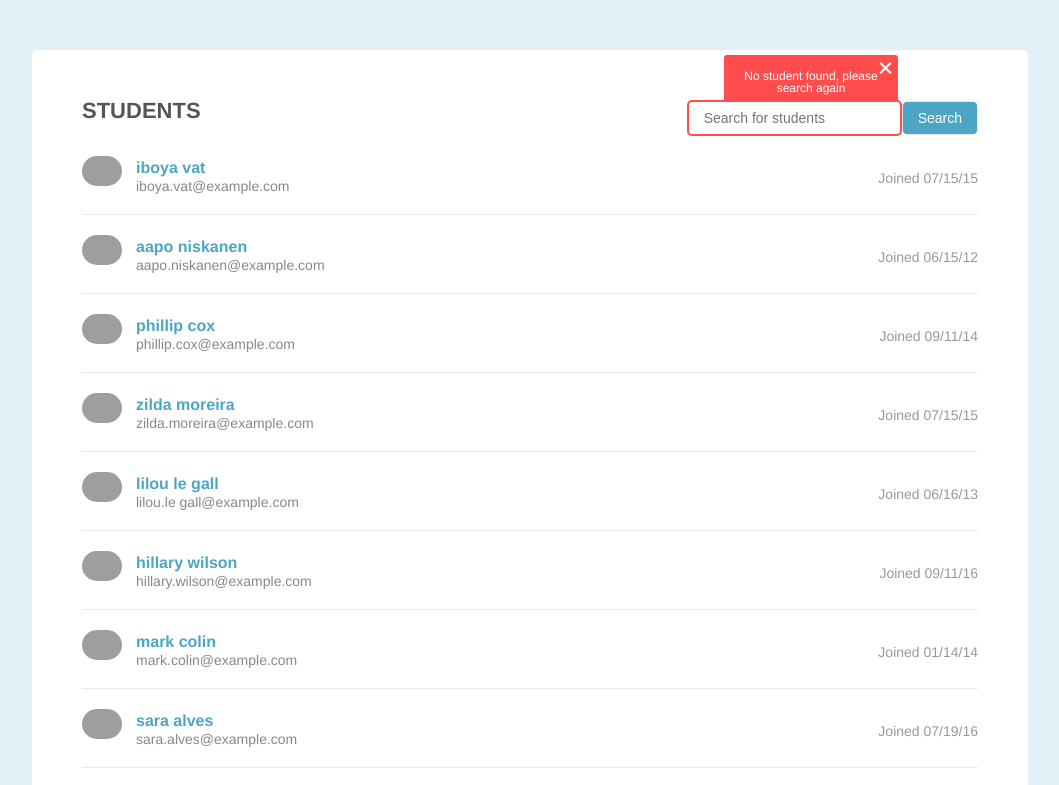
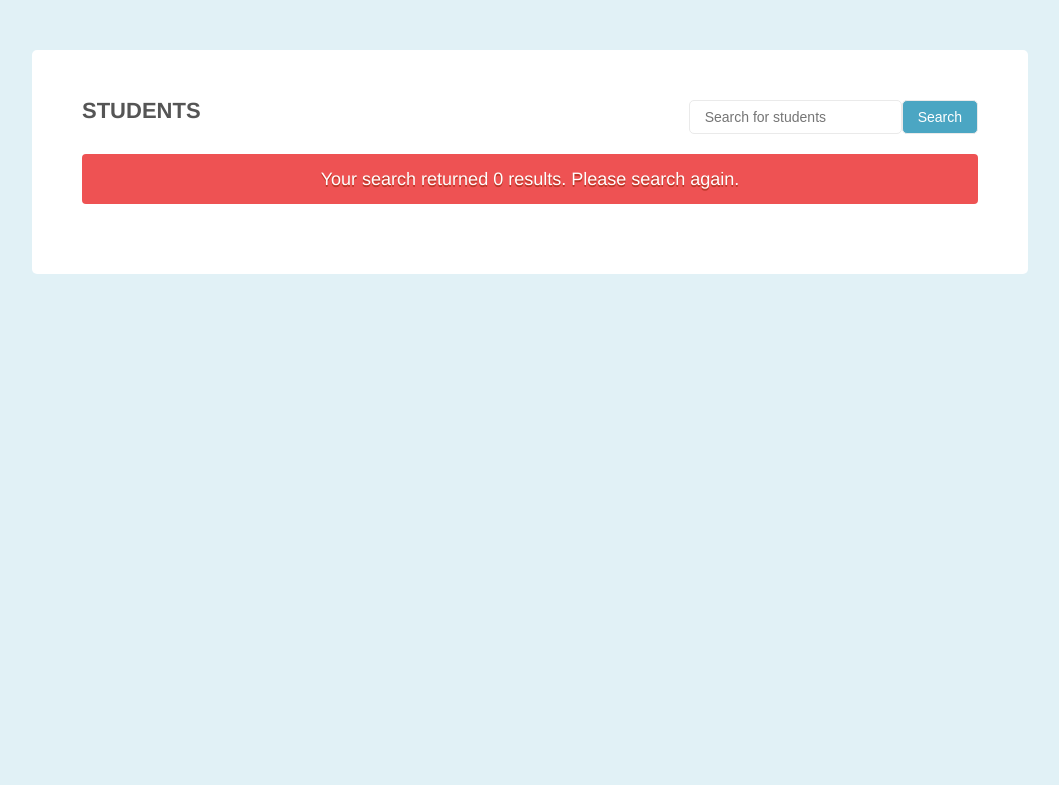
Before and after one commit to f0lson/paginationFilter, a plain HTML site: page index.html in a window 1280 px wide. Both pictures are taken after typing "Sample" into the empty fields and a click on the button "Search". Shown: the top 785 px of the page, without its empty margins (110-1169 px from the left). Drawn offline with nearby package versions, Linux system fonts and the light colour scheme; grey boxes are pictures that could not be loaded.

Commit message:
Finalized Search Functionality
Search function now executes correctly. Error message and all.

```diff
--- a/css/design.css
+++ b/css/design.css
@@ -39,43 +39,24 @@ body {
     z-index: 100;
 }
 
-.page-header .alert {
+.error {
     display: flex;
+    flex-direction: column;
+    height: 50px;
+    justify-content: center;
     text-align: center;
     flex-wrap: wrap;
-    padding: 15px 12px 10px;
-    background: rgba(255, 0, 0, .7);
-    color: #fff;
-    border-radius: 3px;
-    position: absolute;
-    opacity: 0;
-    top: -45px;
-    right: 80px;
-    width: 150px;
-    transition: 250ms all ease;
-    z-index: 90;
-    font-size: 12px;
+    align-items: center;
+    padding: 10px;
+    margin-bottom: 20px;
+    background: #ee5253;
+    border-radius: 4px;
 }
 
-.page-header .alert .close::before,
-.page-header .alert .close::after {
-    content: '';
-    display: block;
-    width: 15px;
-    height: 2px;
-    background: #fff;
-    position: absolute;
-    top: 12px;
-    right: 5px;
-    cursor: pointer
-}
-
-.page-header .alert .close::before {
-    transform: rotate(45deg);
-}
-
-.page-header .alert .close::after {
-    transform: rotate(135deg);
+.error-msg {
+    font-size: 14px;
+    color: #fff;
+    line-height: 24px;
 }
 
 .page-header .student-search button {
@@ -159,3 +140,15 @@ body {
     background-color: #4ba6c3;
     color: #fff;
 }
+
+@media screen and ( min-width: 600px ) {
+    .error {
+        height: 30px;
+    }
+    .error-msg {
+        font-size: 18px;
+        text-shadow: 0px 1px 0 #c0392b,
+                     0px 2px 0 #c0392b;
+        display: inline;
+    }
+}
--- a/js/app.js
+++ b/js/app.js
@@ -1,6 +1,7 @@
-const pageHeader = document.querySelector('.page-header');
+const page = document.querySelector(`.page`)
+const pageHeader = document.querySelector(`.page-header`);
 const studentsList = document.querySelector
-const students = document.querySelectorAll('li.student-item');
+const students = document.querySelectorAll(`li.student-item`);
 
 const createElement = ( name, prop1, value1, prop2, value2 ) => {
     let element = document.createElement(name);
@@ -14,10 +15,11 @@ const createElement = ( name, prop1, value1, prop2, value2 ) => {
 const hideStudents = ( collection ) => {
     // b. iterate thru data
     for ( let i = 0; i < collection.length; i++ ) {
-        // c. set every student's display value to none
-        collection[i].style.display = 'none';
+        // c. set every student`s display value to none
+        collection[i].style.display = `none`;
     }
 }
+
 
 /*=============================
     Show Page Function
@@ -29,80 +31,73 @@ const showPage = ( pageNumber, studentList ) => {
     // Then loop through all students in our student list argument
     for (let i = 0; i < studentList.length; i++) {
         // first hide all students on the page
-        studentList[i].style.display = 'none';
+        studentList[i].style.display = `none`;
         // if student should be on this page number:
         // ie.) if pageNumber = 1 then indices 0-9 (students 1-10) will be displayed
         //      if pageNumber = 2 then indices 10-19 (students 11-20) will be displayed, etc...
         if ((pageNumber * studentsPerPage) - studentsPerPage <= i && i < (pageNumber * studentsPerPage)) {
             // show the student
-            studentList[i].style.display = 'block';
+            studentList[i].style.display = `block`;
         }
     }
 }
 
-const removeActiveClass = ( a ) => {
-    let li = a.parentNode;
-    let ul = li.parentNode;
-    let anchors = ul.querySelectorAll('a');
-    for (let i = 0; i < anchors.length; i++) {
-        anchors[i].className = '';
-    }
-}
+
+/*====================================
+    Append Page Links Functionality
+====================================*/
 
 // function to add the active class to the first page link after showPage() is called
 const addActiveClass = () => {
     // a. select and store ul
-    const uList = document.querySelector('.pagination ul');
+    const uList = document.querySelector(`.pagination ul`);
     // b. select and store the first <a> of uList
-    const anchor = uList.querySelectorAll('a')[0];
+    const anchor = uList.querySelectorAll(`a`)[0];
     // c. set class name to active
-    anchor.className = 'active';
+    anchor.className = `active`;
 }
 
-// function to remove pagination links
-const removePageLinks = () => {
-    // a. select and store pagination div
-    let paginationLinks = document.querySelector('.pagination');
-    // b. traverse to paginationLinks parent node
-    let parent = paginationLinks.parentNode;
-    // c. remove .pagination div from page
-    parent.removeChild(paginationLinks);
+// function remove the active class on all page links
+const removeActiveClass = ( a ) => {
+    let li = a.parentNode;
+    let ul = li.parentNode;
+    let anchors = ul.querySelectorAll(`a`);
+    for (let i = 0; i < anchors.length; i++) {
+        anchors[i].className = ``;
+    }
 }
 
-/*=============================
-    Append Page Links Function
-=============================*/
-
+// function to create and append the page links
 const appendPageLinks = ( studentList ) => {
     // determine how many pages for this student list
     let totalPages = Math.ceil(studentList.length / 10);
     // create a page link section
     // selecting the page div
-    const page = document.querySelector('.page');
+    const page = document.querySelector(`.page`);
     // creating the pagination div
-    const paginationDiv = document.createElement('div');
+    const paginationDiv = document.createElement(`div`);
     // adding the pagination class to the pagination div
-    paginationDiv.className = 'pagination';
+    paginationDiv.className = `pagination`;
     // creating the pagination ul
-    const paginationUl = document.createElement('ul');
+    const paginationUl = document.createElement(`ul`);
     // “for” every page
     for ( let i = 1; i <= totalPages; i++ ) {
         // storing the index in pageNumber
         let pageNumber = i;
         // creating the pagination li
-        let paginationLi = document.createElement('li');
+        let paginationLi = document.createElement(`li`);
         // creating the pagination a
-        let paginationLink = document.createElement('a');
+        let paginationLink = document.createElement(`a`);
         paginationLink.textContent = pageNumber;
         // define what happens when you click a link
-        paginationLink.addEventListener('click', (e) => {
+        paginationLink.addEventListener(`click`, (e) => {
             let clickedLink = e.target;
             let numberOfPage = parseInt(clickedLink.textContent);
             removeActiveClass(clickedLink);
             // Use the showPage function to display the page for the link clicked
             showPage(numberOfPage, studentList);
             // mark that link as “active”
-            clickedLink.className = 'active';
+            clickedLink.className = `active`;
         });
         // append the link to the li
         paginationLi.appendChild(paginationLink);
@@ -115,14 +110,30 @@ const appendPageLinks = ( studentList ) => {
     page.appendChild(paginationDiv);
 }
 
+// function to remove pagination links
+const removePageLinks = () => {
+    // a. select and store pagination div
+    let paginationLinks = document.querySelector(`.pagination`);
+    let errorMsg = document.querySelector(`.error`);
+    if ( paginationLinks ) {
+        // b. traverse to paginationLinks parent node
+        let parent = paginationLinks.parentNode;
+        // c. remove .pagination div from page
+        parent.removeChild(paginationLinks);
+    } else if ( errorMsg ) {
+        page.removeChild(errorMsg);
+    } else {
+        console.log(`no links here!`);
+    }
+}
 
 /*=============================
     Search Functionality
 =============================*/
 
-const searchDiv = createElement('div', 'className', 'student-search', '', '');
-const searchInput = createElement('input', 'type',  'text', 'placeholder', 'Search for students');
-const searchBtn = createElement('button', 'type', 'submit', 'textContent', 'Search');
+const searchDiv = createElement(`div`, `className`, `student-search`, `, `);
+const searchInput = createElement(`input`, `type`,  `text`, `placeholder`, `Search for students`);
+const searchBtn = createElement(`button`, `type`, `submit`, `textContent`, `Search`);
 
 searchDiv.append(searchInput);
 searchDiv.append(searchBtn);
@@ -131,7 +142,7 @@ pageHeader.append(searchDiv);
 const searchList = () => {
     // Obtain the value of the search input
     let userSearch = searchInput.value;
-    console.log(userSearch);
+    console.log(`The user searched for: ${userSearch}`);
     // remove the previous page link section
     hideStudents(students);
     // hide the pagination links
@@ -140,12 +151,12 @@ const searchList = () => {
     let matchedStudents = [];
     // Loop over the student list, and for each student…
     for ( let i = 0; i < students.length; i++ ) {
-        // ...obtain the student's name…
-        let studentName = students[i].querySelector('h3').textContent;
+        // ...obtain the student`s name…
+        let studentName = students[i].querySelector(`h3`).textContent;
         // ...and the student’s email…
-        let studentEmail = students[i].querySelector('span.email').textContent;
+        let studentEmail = students[i].querySelector(`span.email`).textContent;
 
-        // if the student name/email includes any of the characters in the user's search
+        // if the student name/email includes any of the characters in the user`s search
         if ( studentName.includes(userSearch.toLowerCase()) || studentEmail.includes(userSearch.toLowerCase()) ) {
             // store the value of that student into the local student variable
             let student = students[i];
@@ -153,37 +164,32 @@ const searchList = () => {
             matchedStudents.push(student);
         }
     }
-    // log out length of matchedStudents
-    console.log(matchedStudents.length);
-    if ( matchedStudents.length <= 0 || userSearch === '') {
-        // creating the alert element
-        let alert = createElement('div', 'className', 'alert', 'textContent', 'No student found, please search again');
-        // creating the close x
-        let close = createElement('div', 'className', 'close', 'textContent', '');
-        // appending the close x to the alert div
-        alert.appendChild(close);
-        // adding click handler to the close x
-        alert.addEventListener('click', ( e ) => {
-            if ( e.target.className === 'close' ) {
-                alert.style.display = 'none';
-                searchInput.style.border = 'solid 1px #eaeaea';
-            }
-        });
-        searchInput.style.border = 'solid 2px rgba(255, 0, 0, .7)';
-        alert.style.opacity = 1;
-        pageHeader.appendChild(alert);
-        showPage(1, students);
-        appendPageLinks(students);
+
+    console.log( `${matchedStudents.length} students matched the search term.`);
+
+
+    if ( matchedStudents.length <= 0 || userSearch === ``) {
+        // if no results:
+        // create error div
+        const errorDiv = createElement(`div`, `className`, `error`);
+        // create error msg
+        const errorMsg = createElement(`h2`, `className`, `error-msg`, `textContent`, `Your search returned 0 results. Please search again.`);
+        // append error msg to error div
+        errorDiv.appendChild(errorMsg);
+        page.appendChild(errorDiv);
+        console.log(errorDiv);
+    } else if ( matchedStudents.length <= 10 ) {
+        showPage(1, matchedStudents);
     } else {
         showPage(1, matchedStudents);
         appendPageLinks(matchedStudents);
         addActiveClass();
     }
 
-    searchInput.value = '';
+    searchInput.value = ``;
 }
 
-searchBtn.addEventListener('click', () => {
+searchBtn.addEventListener(`click`, () => {
     searchList();
 });
 
```
